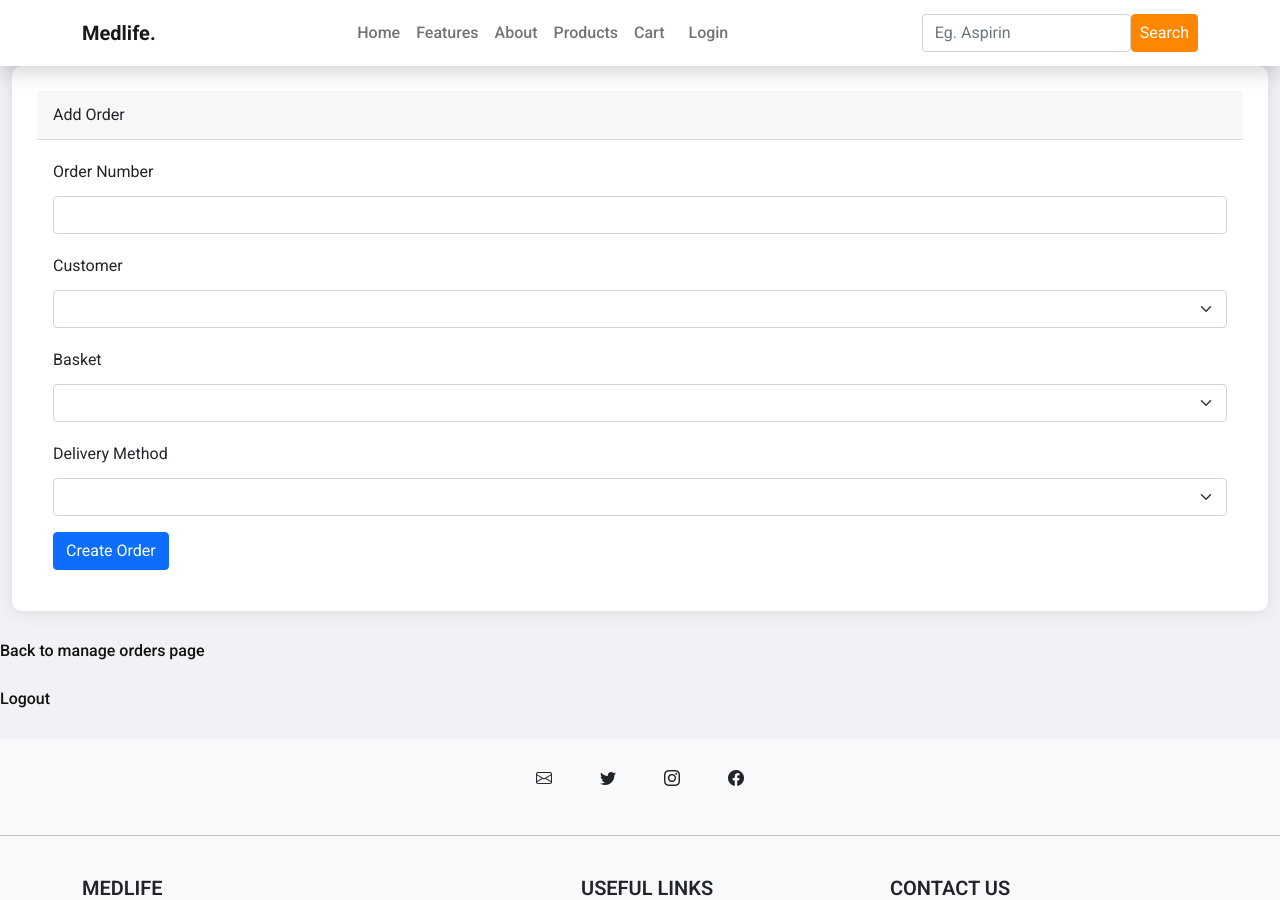
After one commit to nabiskii/MedLife-IFN582-Website-using-Flask-Jinja-HTML-and-CSS, a Flask app: template project/templates/manage_add_order.html in a window 1280 px wide. The commit adds this page. Shown: the top 900 px of the page. Run offline with Flask 3, Linux system fonts and the light colour scheme; the template is opened without the code that fills it: values that come from a table or form of the project are taken from there, others are empty; some libraries are stand-ins or nearby versions.

Commit message:
Add add_order function

```diff
--- a/project/forms.py
+++ b/project/forms.py
@@ -66,6 +66,13 @@ class EditCategoryForm(FlaskForm):
     submit = SubmitField('Update Category')
 
 # --- ORDER FORM ---
+class AddOrderForm(FlaskForm):
+    orderNo = IntegerField('Order Number', validators=[DataRequired(), NumberRange(min=0)])
+    customerID = SelectField('Customer', coerce=int, validators=[DataRequired()])
+    basketID = SelectField('Basket', coerce=int, validators=[DataRequired()])
+    deliveryMethodCode = SelectField('Delivery Method', validators=[DataRequired()])
+    submit = SubmitField('Create Order')
+
 class EditOrderForm(FlaskForm):
     orderStatus = SelectField('Order Status', choices=[
         ('Pending', 'Pending'),
--- /dev/null
+++ b/project/templates/manage_add_order.html
@@ -0,0 +1,16 @@
+{% extends 'base.html' %}
+{% import 'bootstrap5/form.html' as wtf %}
+{% block main %}
+  <div class="card mb-4">
+    <div class="card-header">Add Order</div>
+    <div class="card-body">
+      <form method="POST" action="{{ url_for('main.add_order') }}">
+        {{ wtf.render_form(add_order_form) }}
+      </form>
+    </div>
+  </div>
+</div>
+
+<p><a href="{{ url_for('main.manage_orders') }}">Back to manage orders page</a></p>
+<p><a href="{{ url_for('main.logout') }}">Logout</a></p>
+{% endblock %}
--- a/project/templates/manage_orders.html
+++ b/project/templates/manage_orders.html
@@ -2,6 +2,7 @@
 
 {% block main %}
 <h3>Manage Orders</h3>
+<a href="{{ url_for('main.add_order') }}" class="btn btn-success mb-2">Add Order</a>
 <table class="table table-bordered">
     <thead>
     <tr>
```
Also changed, not shown: project/db.py (+31 -0 lines), project/views.py (+26 -0 lines).
